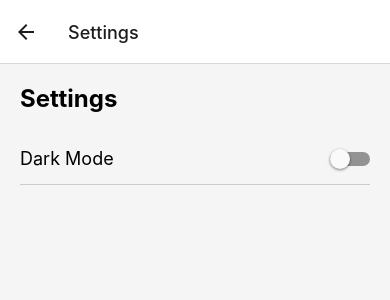
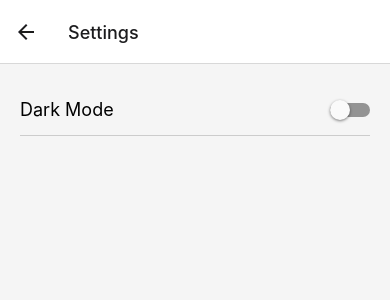
Before and after one commit to n2ojne00/SG8_MobileProject, a React Native app: screen /Settings in a window 390 px wide. Shown: the top 300 px of the page. Built offline with nearby package versions, Linux system fonts and the light colour scheme.

Commit message:
dark mode for meal search

```diff
--- a/App.js
+++ b/App.js
@@ -7,6 +7,7 @@ import { Ionicons } from '@expo/vector-icons';
 import MaterialCommunityIcons from '@expo/vector-icons/MaterialCommunityIcons';
 import ShoppingListDetailScreen from './screens/ShoppingListDetailScreen'; // Import the new detail screen
 import ListDetailScreen from './screens/ListDetailScreen'; // Import ListDetailScreen
+import { ThemeProvider } from './contexts/ThemeContext';
 
 // Import your screens
 import LoginScreen from './screens/LoginScreen';
@@ -113,6 +114,7 @@ const TabNavigator = () => (
 
 const App = () => {
   return (
+    <ThemeProvider>
       <NavigationContainer>
         <Stack.Navigator initialRouteName="Login">
           <Stack.Screen name="Login" component={LoginScreen} options={{ headerShown: false }} />
@@ -121,6 +123,7 @@ const App = () => {
           <Stack.Screen name='ListDetailScreen' component={ListDetailScreen} options={{ title: 'List Details' }} />
         </Stack.Navigator>
       </NavigationContainer>
+    </ThemeProvider>
   );
 };
 
--- a/screens/MealScreen.js
+++ b/screens/MealScreen.js
@@ -1,11 +1,13 @@
 import React, { useState, useEffect } from 'react';
+import { View, Text, TextInput, FlatList, Image, TouchableOpacity } from 'react-native';
+import { useTheme } from '../contexts/ThemeContext';
 import styles from "../styles/style";
-import { View, Text, TextInput, FlatList, Image, TouchableOpacity } from 'react-native';
 
 const MealScreen = ({ route, navigation }) => {
   const [search, setSearch] = useState('');
   const [meals, setMeals] = useState([]);
   const { category } = route.params || {};
+  const { isDarkMode } = useTheme();
 
   const fetchMeals = async (query, category) => {
     try {
@@ -36,10 +38,11 @@ const MealScreen = ({ route, navigation }) => {
   }, [search]);
 
   return (
-    <View style={styles.containerMealScr}>
+    <View style={[styles.containerMealScr, { backgroundColor: isDarkMode ? '#121212' : '#ffffff' }]}>
       <TextInput
-        style={styles.inputMealScr}
+        style={[styles.inputMealScr, { backgroundColor: isDarkMode ? '#1f1f1f' : '#f5f5f5', color: isDarkMode ? '#ffffff' : '#000000' }]}
         placeholder="Search for a meal..."
+        placeholderTextColor={isDarkMode ? '#cccccc' : '#888888'}
         value={search}
         onChangeText={setSearch}
       />
@@ -50,7 +53,7 @@ const MealScreen = ({ route, navigation }) => {
           <TouchableOpacity onPress={() => navigation.navigate('MealDetail', { meal: item })}>
             <View style={styles.itemMealScr}>
               <Image source={{ uri: item.strMealThumb }} style={styles.imageMealScr} />
-              <Text style={styles.titleMealScr}>{item.strMeal}</Text>
+              <Text style={[styles.titleMealScr, { color: isDarkMode ? '#ffffff' : '#000000' }]}>{item.strMeal}</Text>
             </View>
           </TouchableOpacity>
         )}
--- a/screens/SettingsScreen.js
+++ b/screens/SettingsScreen.js
@@ -1,37 +1,17 @@
-import React, { useEffect, useState } from 'react';
-import { View, Text, StyleSheet, Switch, useColorScheme } from 'react-native';
-import AsyncStorage from '@react-native-async-storage/async-storage';
+import React from 'react';
+import { View, Text, StyleSheet, Switch } from 'react-native';
+import { useTheme } from '../contexts/ThemeContext';
 
 const SettingsScreen = () => {
-  const systemTheme = useColorScheme();
-  const [isDarkMode, setIsDarkMode] = useState(systemTheme === 'dark');
-
-  useEffect(() => {
-    const loadTheme = async () => {
-      const savedTheme = await AsyncStorage.getItem('theme');
-      if (savedTheme !== null) {
-        setIsDarkMode(savedTheme === 'dark');
-      }
-    };
-    loadTheme();
-  }, []);
-
-  const handleThemeChange = async () => {
-    const newTheme = !isDarkMode;
-    setIsDarkMode(newTheme);
-    await AsyncStorage.setItem('theme', newTheme ? 'dark' : 'light');
-  };
-
-  const currentTheme = isDarkMode ? 'dark' : 'light';
+  const { isDarkMode, toggleTheme } = useTheme();
 
   return (
-    <View style={[styles.container, { backgroundColor: currentTheme === 'dark' ? '#121212' : '#f5f5f5' }]}>
-      <Text style={[styles.text, { color: currentTheme === 'dark' ? '#ffffff' : '#000000' }]}>Settings</Text>
+    <View style={[styles.container, { backgroundColor: isDarkMode ? '#121212' : '#f5f5f5' }]}>
       <View style={styles.settingItem}>
-        <Text style={[styles.settingText, { color: currentTheme === 'dark' ? '#ffffff' : '#000000' }]}>Dark Mode</Text>
+        <Text style={[styles.settingText, { color: isDarkMode ? '#ffffff' : '#000000' }]}>Dark Mode</Text>
         <Switch
           value={isDarkMode}
-          onValueChange={handleThemeChange}
+          onValueChange={toggleTheme}
         />
       </View>
     </View>
@@ -42,11 +22,6 @@ const styles = StyleSheet.create({
   container: {
     flex: 1,
     padding: 20,
-  },
-  text: {
-    fontSize: 24,
-    fontWeight: 'bold',
-    marginBottom: 20,
   },
   settingItem: {
     flexDirection: 'row',
```
Lines whose indentation alone changed are shown as unchanged.
